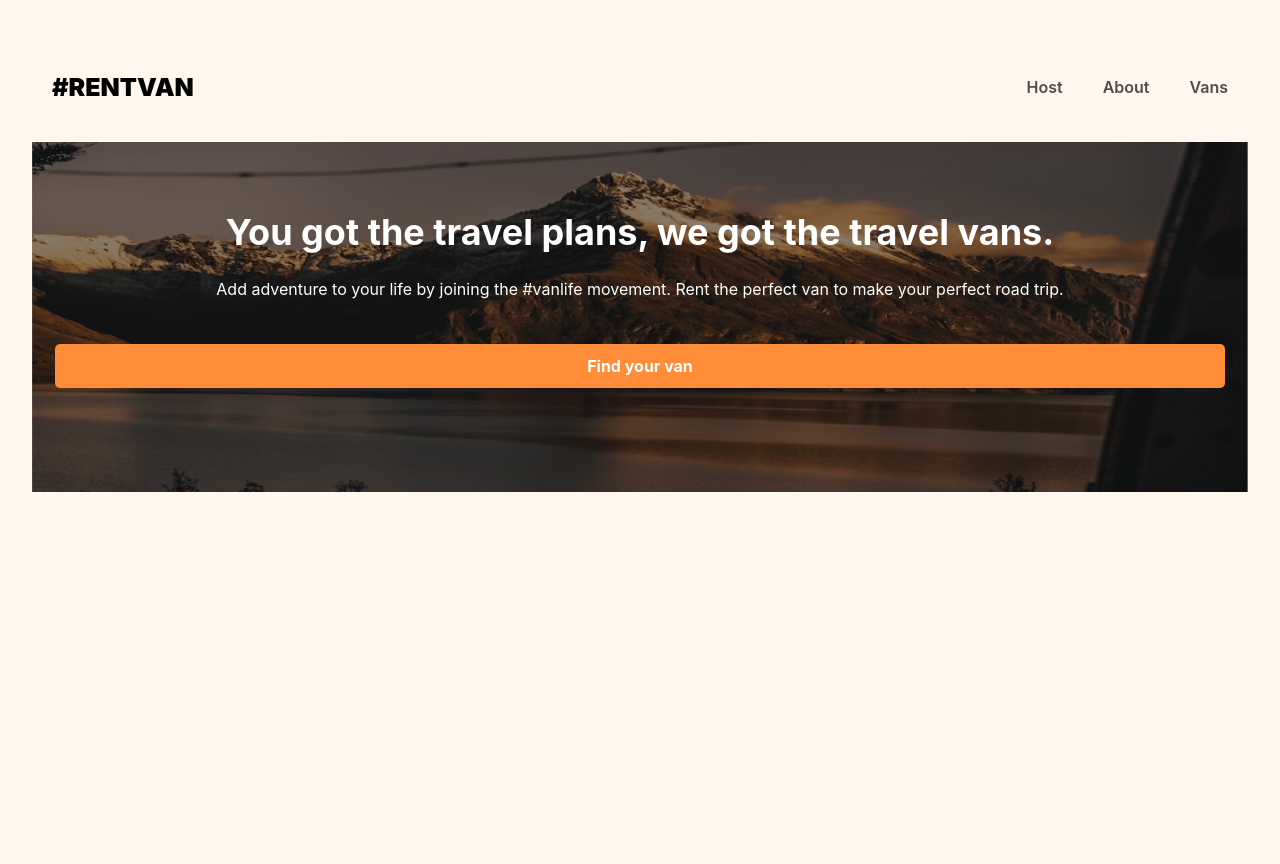
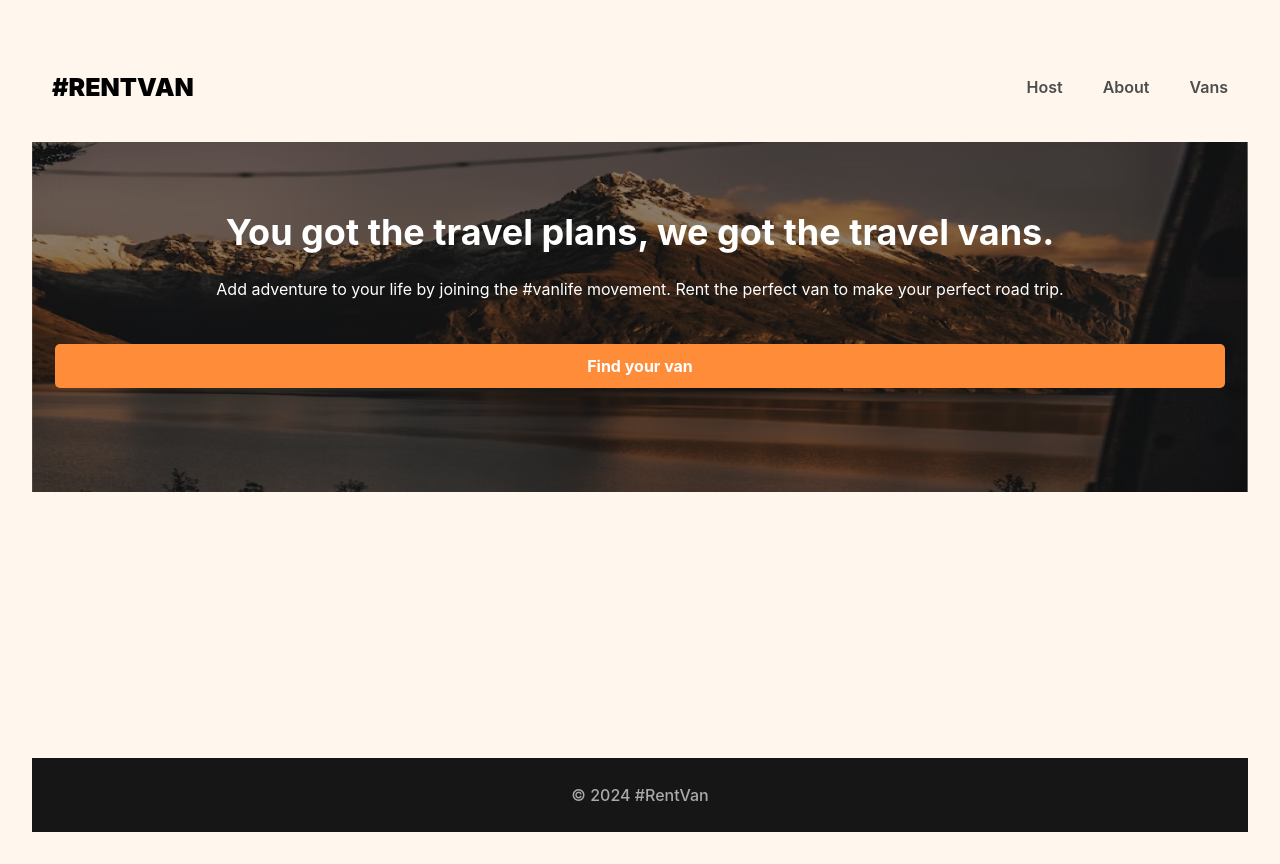
Before and after one commit to anouar4070/car-rent, a React (Vite) app: page / in a window 1280 px wide. Before the commit the page ends 800 px from the top, so only its background shows below. Built offline with nearby package versions, Linux system fonts and the light colour scheme; what miragejs would draw is missing.

Commit message:
add footer

```diff
--- a/src/App.jsx
+++ b/src/App.jsx
@@ -16,19 +16,27 @@ import "../server";
 function App() {
   return (
     <BrowserRouter>
+      <Routes>
+        <Route path="/" element={<Layout />}>
+          {/* <Route element={<Layout />}> */}
+          <Route index element={<Home />} />{" "}
+          {/* <Route path="/" element={<Home />} /> */}
+          <Route path="about" element={<About />} />
 
-     <Routes>
-        <Route path="/" element={<Layout />}>   {/* <Route element={<Layout />}> */}
-          <Route index element={<Home />} />    {/* <Route path="/" element={<Home />} /> */}
-          <Route path="about" element={<About />} />
           <Route path="vans" element={<Vans />} />
           <Route path="vans/:id" element={<VanDetail />} />
+          {/* There is no sharing UI betwin vans & vanDetail so we don't put ekemnt with outlet in the parent route */}
+          {/* <Route path="vans">
+            <Route index element={<Vans />} />
+            <Route path=":id" element={<VanDetail />} />
+          </Route> */}
 
           <Route path="host" element={<HostLayout />}>
-            <Route index element={<Dashboard />} />
-            <Route path="income" element={<Income />} />
-            <Route path="reviews" element={<Reviews />} />
+              <Route index element={<Dashboard />} />
+              <Route path="income" element={<Income />} />
+              <Route path="reviews" element={<Reviews />} />
           </Route>
+
         </Route>
       </Routes>
     </BrowserRouter>
--- /dev/null
+++ b/src/components/Footer.jsx
@@ -0,0 +1,7 @@
+import React from "react"
+
+export default function Footer() {
+    return (
+        <footer>&#169; 2024 #RentVan</footer>
+    )
+}
--- a/src/components/Layout.jsx
+++ b/src/components/Layout.jsx
@@ -1,12 +1,16 @@
 import React from "react";
 import { Outlet } from "react-router-dom";
 import Header from "./Header";
+import Footer from "./Footer";
 
 export default function Layout() {
   return (
-    <>
-      <Header />
-      <Outlet />
-    </>
-  );
+      <div className="site-wrapper">
+          <Header />
+          <main>
+              <Outlet />
+          </main>
+          <Footer />
+      </div>
+  )
 }
--- a/src/index.css
+++ b/src/index.css
@@ -16,6 +16,12 @@ display: none;
 body {
 -ms-overflow-style: none;
 scrollbar-width: none;
+}
+
+.site-wrapper {
+  min-height: 100vh;
+  display: flex;
+  flex-direction: column;
 }
 
 header {
@@ -43,6 +49,22 @@ header a {
 header a:hover {
   color: #161616;
   text-decoration: underline;
+}
+
+main {
+  margin-bottom: 84px;
+}
+
+footer {
+  background-color: #161616;
+  color: #AAAAAA;
+  height: 74px;
+  display: flex;
+  flex-shrink: 0;
+  justify-content: center;
+  align-items: center;
+  margin-top: auto;
+  font-weight: 500;
 }
 
 .link-button {
```
